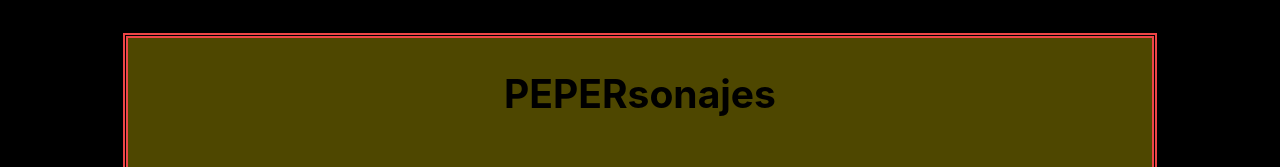
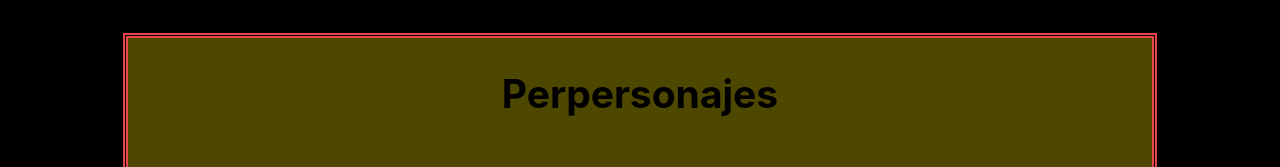
Before and after one commit to Jav1stro/personajesREACT, a React (Create React App) app: page / in a window 1280 px wide. Shown: the part 395-562 px from the top of the page. Built offline with nearby package versions, Linux system fonts and the light colour scheme.

Commit message:
cambiado h1

```diff
--- a/src/Main/Main.jsx
+++ b/src/Main/Main.jsx
@@ -15,7 +15,7 @@ function Main() {
   return (
     <div className={styles.mainContainer}>
 
-      <h2>PEPERsonajes</h2>
+      <h2>Perpersonajes</h2>
       <div className={styles.cardsContainer}>
       <button onClick={abrirModal}>abrir PERSONAJES</button>
         {/* No sé cómo meter un setTimeOut acá */}
```
